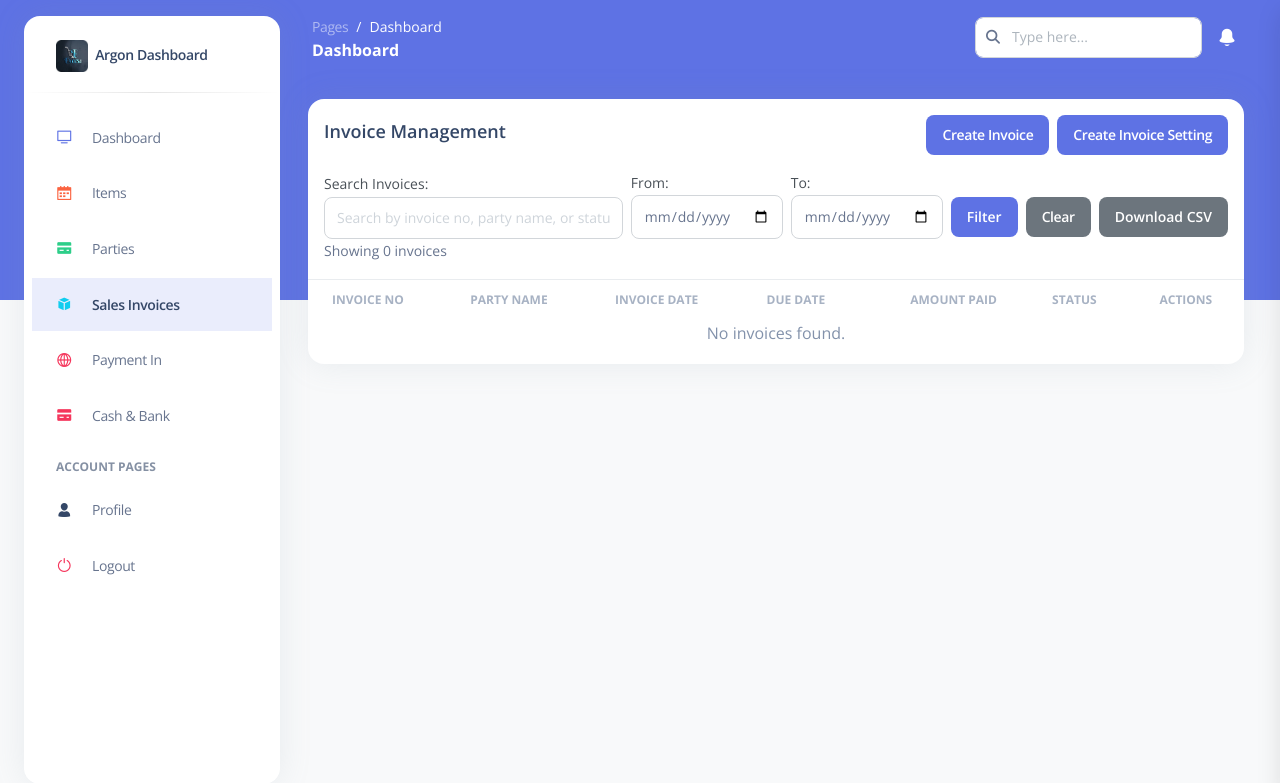
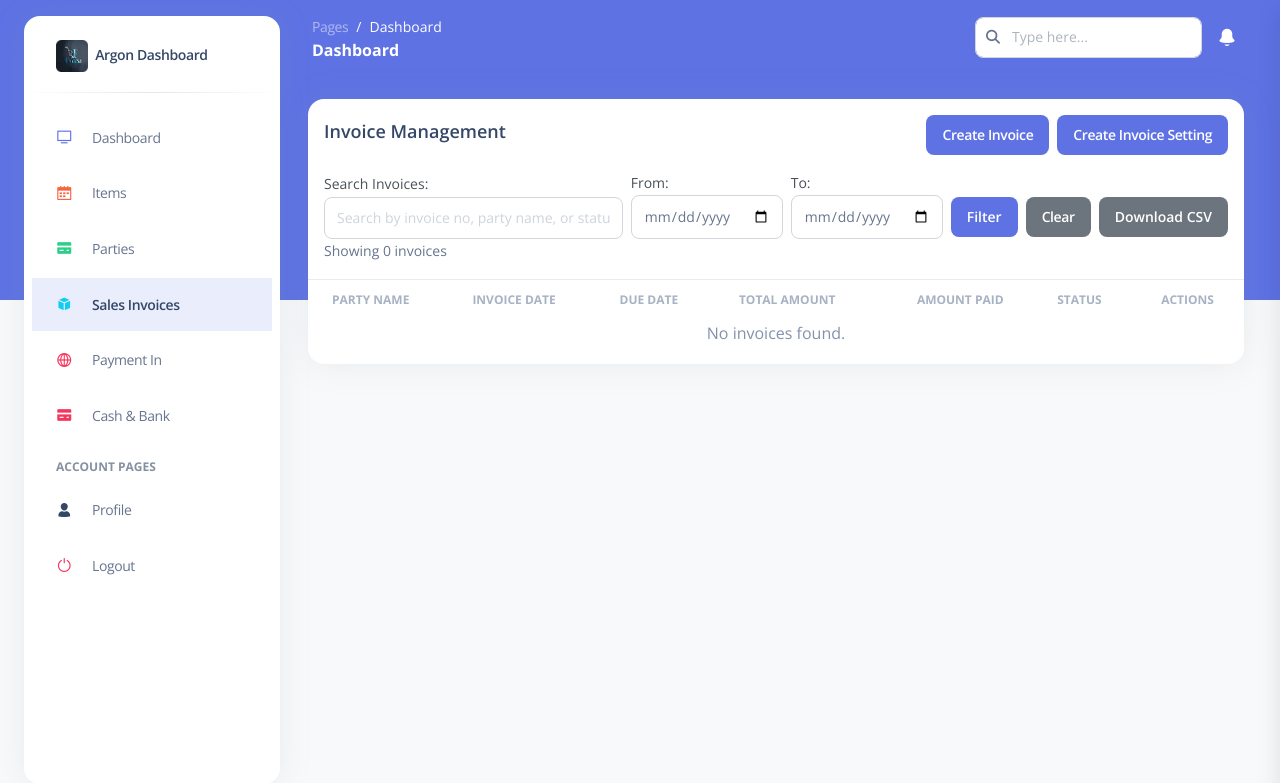
Before and after one commit to itsolution4india/ebilling, a Django app: page /invoices/ in a window 1280 px wide. Shown: the top 783 px of the page. Run offline with Django 5.2, Linux system fonts and the light colour scheme; the visitor is signed in with stand-in values (Sample User, id 1); data that the repository does not hold is empty; some libraries are stand-ins or nearby versions.

Commit message:
update invoice list

```diff
--- a/billing/templates/invoices/invoice_list.html
+++ b/billing/templates/invoices/invoice_list.html
@@ -99,10 +99,10 @@
       <table class="items-center w-full mb-4 align-top border-collapse border-gray-200 dark:border-white/40">
         <thead>
           <tr>
-            <th class="px-6 py-3 text-left text-xs font-bold uppercase text-slate-400 dark:text-white opacity-70">Invoice No</th>
             <th class="px-6 py-3 text-left text-xs font-bold uppercase text-slate-400 dark:text-white opacity-70">Party Name</th>
             <th class="px-6 py-3 text-left text-xs font-bold uppercase text-slate-400 dark:text-white opacity-70">Invoice Date</th>
             <th class="px-6 py-3 text-left text-xs font-bold uppercase text-slate-400 dark:text-white opacity-70">Due Date</th>
+            <th class="px-6 py-3 text-left text-xs font-bold uppercase text-slate-400 dark:text-white opacity-70">Total Amount</th>
             <th class="px-6 py-3 text-right text-xs font-bold uppercase text-slate-400 dark:text-white opacity-70">Amount Paid</th>
             <th class="px-6 py-3 text-center text-xs font-bold uppercase text-slate-400 dark:text-white opacity-70">Status</th>
             <th class="px-6 py-3 text-center text-xs font-bold uppercase text-slate-400 dark:text-white opacity-70">Actions</th>
@@ -111,10 +111,10 @@
         <tbody>
           {% for invoice in page_obj %}
           <tr>
-            <td class="px-6 py-3 text-sm text-slate-700 dark:text-white">{{ invoice.invoice_no }}</td>
             <td class="px-6 py-3 text-sm text-slate-700 dark:text-white">{{ invoice.name }}</td>
             <td class="px-6 py-3 text-sm text-slate-700 dark:text-white">{{ invoice.invoice_date }}</td>
             <td class="px-6 py-3 text-sm text-slate-700 dark:text-white">{{ invoice.due_date }}</td>
+            <td class="px-6 py-3 text-sm text-slate-700 dark:text-white">{{ invoice.amount }}</td>
             <td class="px-6 py-3 text-right text-sm text-slate-700 dark:text-white">₹{{ invoice.amount_paid }}</td>
             <td class="px-6 py-3 text-center text-sm font-semibold {% if invoice.status == 'paid' %}text-green-600{% else %}text-red-600{% endif %}">
               {{ invoice.get_status_display }}
```
